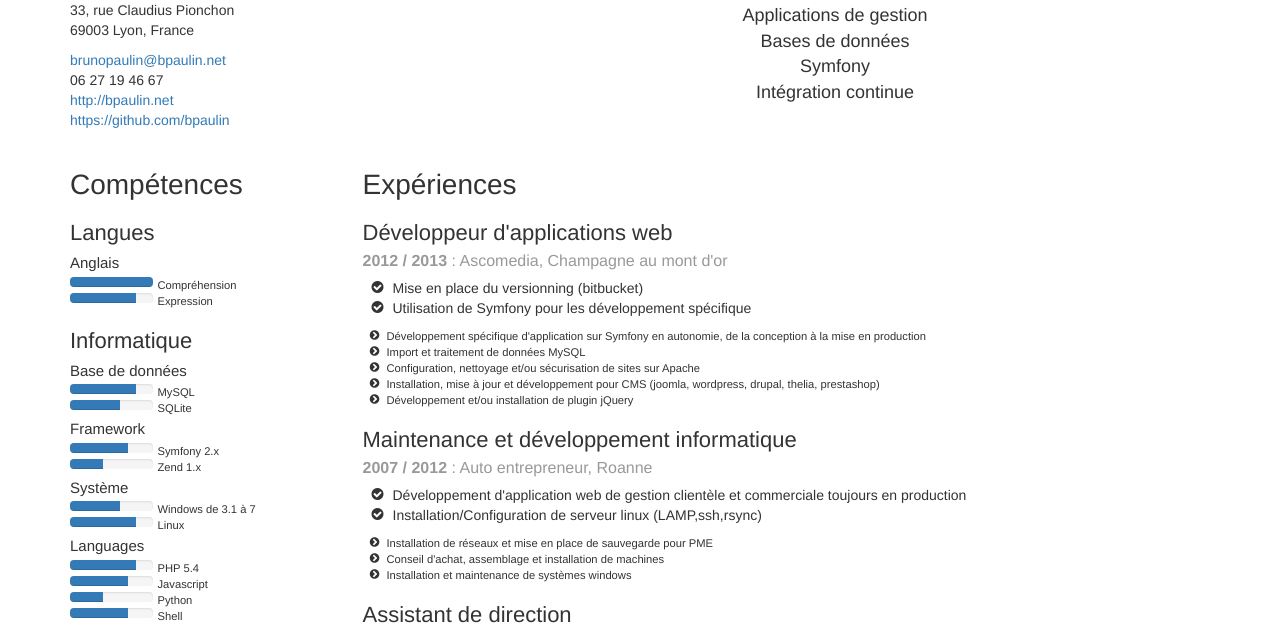
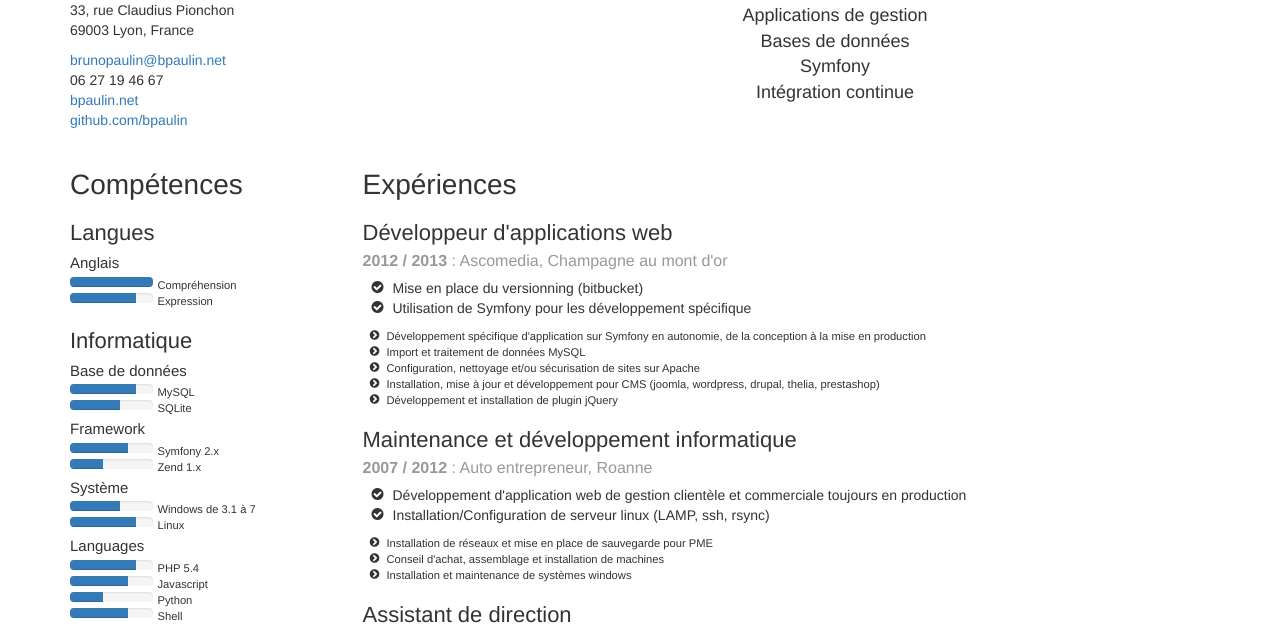
Before and after one commit to bpaulin/bpaulin.github.io, a Jekyll site: the page built from jekyll/apropos/index.html, in a window 1280 px wide. Shown: the part 431-1056 px from the top of the page. Built offline with Jekyll 4.4.1, drawn with Linux system fonts in a browser that asks for light colours; nearby versions of some CDN libraries.

Commit message:
mise en page cv

```diff
--- a/jekyll/_includes/cv.html
+++ b/jekyll/_includes/cv.html
@@ -9,8 +9,8 @@
 <ul class="list-unstyled">
 <li><a class="email" href="mailto:brunopaulin@bpaulin.net">brunopaulin@bpaulin.net</a></li>
 <li><span class="tel">06 27 19 46 67</span></li>
-<li><a class="url" href="http://bpaulin.net">http://bpaulin.net</a></li>
-<li><a class="url" href="https://github.com/bpaulin">https://github.com/bpaulin</a></li>
+<li><a class="url" href="bpaulin.net">bpaulin.net</a></li>
+<li><a class="url" href="github.com/bpaulin">github.com/bpaulin</a></li>
 </ul>
 </address></div>
 <div class="col-sm-8 text-center keywords">
@@ -183,7 +183,7 @@
 <li>
 <i class="fa-li fa fa-chevron-circle-right"></i>Installation, mise à jour et développement pour CMS (joomla, wordpress, drupal, thelia, prestashop)</li>
 <li>
-<i class="fa-li fa fa-chevron-circle-right"></i>Développement et/ou installation de plugin jQuery</li>
+<i class="fa-li fa fa-chevron-circle-right"></i>Développement et installation de plugin jQuery</li>
 </ul></article><article class="experience vevent"><header><h3><span>Maintenance et développement informatique</span></h3>
 <div>
 <strong>2007
@@ -194,7 +194,7 @@
 <li>
 <i class="fa-li fa fa-check-circle"></i>Développement d'application web de gestion clientèle et commerciale toujours en production</li>
 <li>
-<i class="fa-li fa fa-check-circle"></i>Installation/Configuration de serveur linux (LAMP,ssh,rsync)</li>
+<i class="fa-li fa fa-check-circle"></i>Installation/Configuration de serveur linux (LAMP, ssh, rsync)</li>
 </ul>
 <ul class="fa-ul projects">
 <li>
```
Also changed, not shown: cv/brunopaulin.xml (+4 -4 lines), 1 other file.
